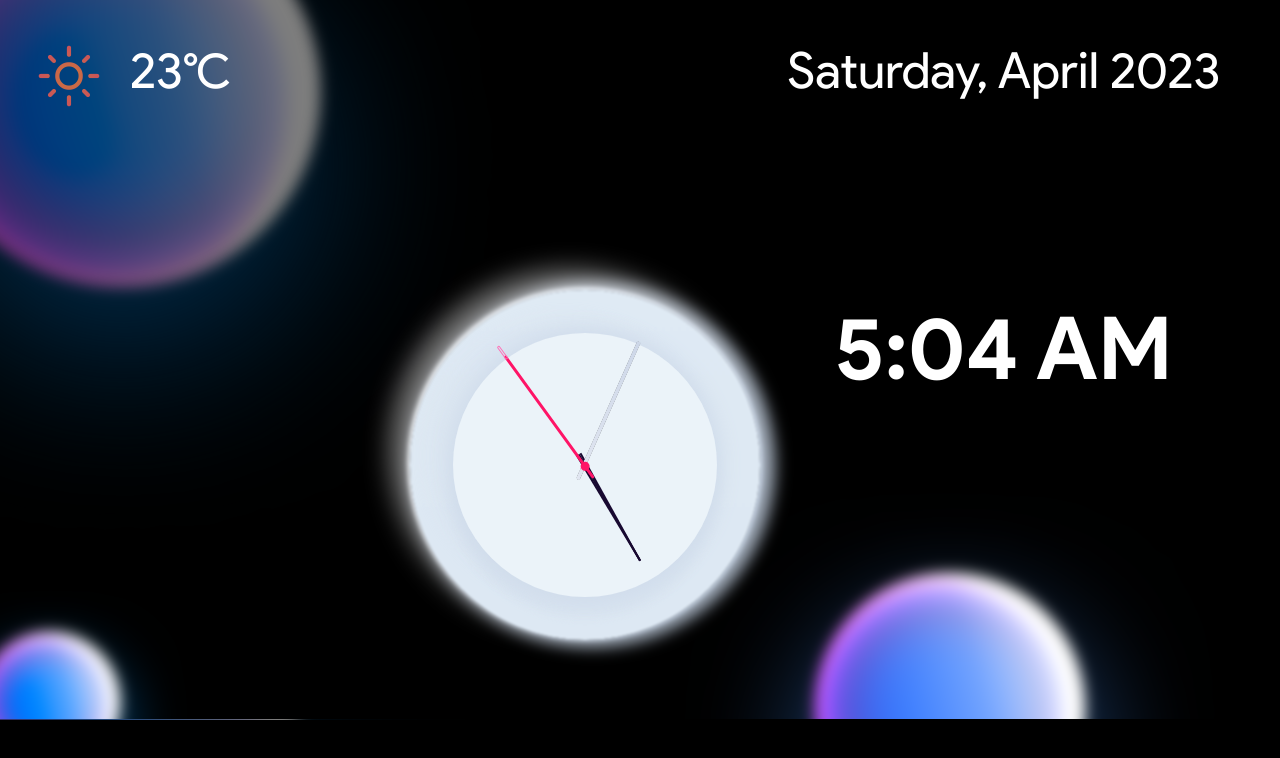
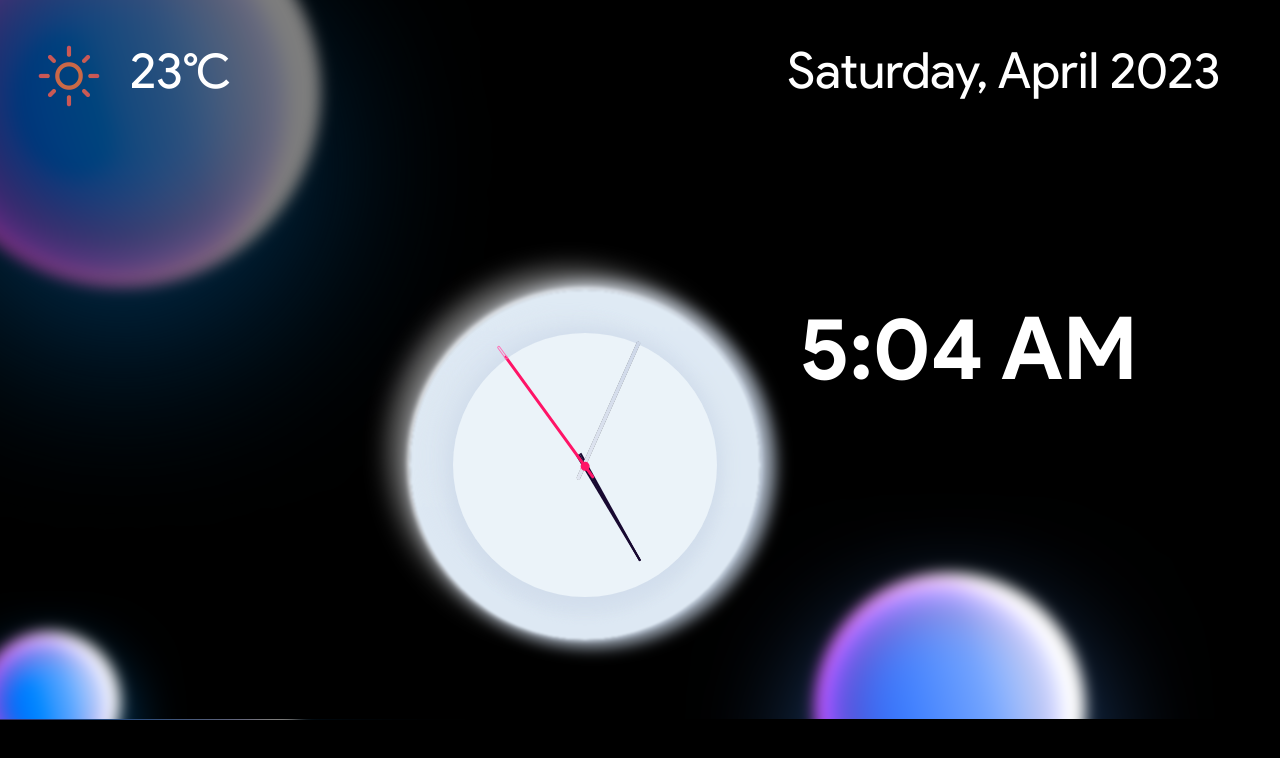
Before and after one commit to AkashPanja/akashpanja.github.io, a plain HTML site: page CosmosClock/index.html in a window 1280 px wide. Drawn offline with nearby package versions, Linux system fonts and the light colour scheme; no server answers.

Commit message:
Update style.css

```diff
--- a/CosmosClock/style.css
+++ b/CosmosClock/style.css
@@ -55,7 +55,7 @@ html {
 #TimeHolder{
   position: relative;
   top: 298px;
-  right: -325px;
+  right: -290px;
   float: right;
   color:white;
   font-size:87px;
```
